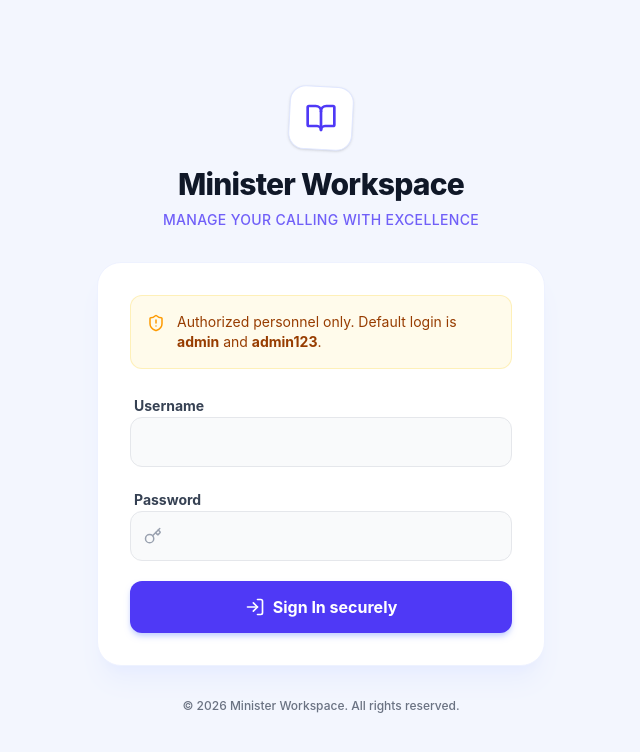
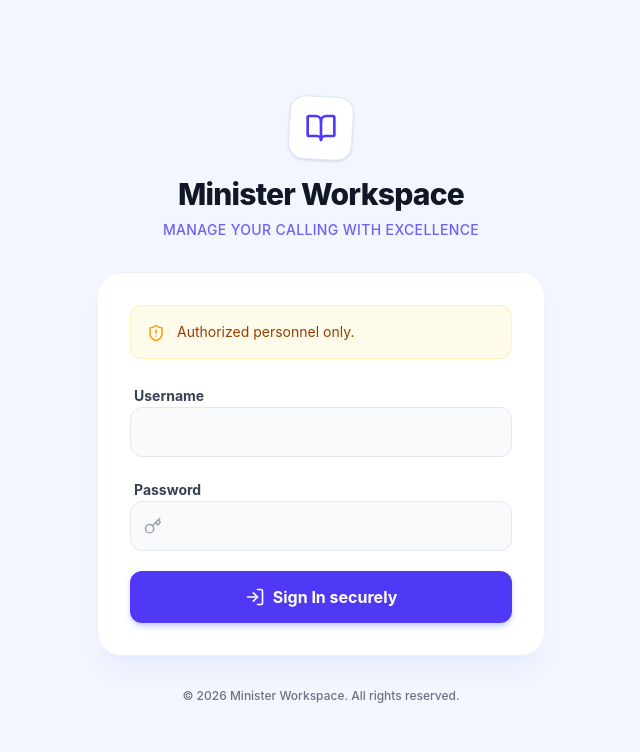
Before and after one commit to MarivanUG/minister-workspace, a React (Vite) app: page / in a window 1280 px wide. Shown: the top 752 px of the page, without its empty margins (319-959 px from the left). Built offline with nearby package versions, Linux system fonts and the light colour scheme; no server answers; the database is empty.

Commit message:
chore: remove default login hint from UI

```diff
--- a/src/components/Login.jsx
+++ b/src/components/Login.jsx
@@ -39,7 +39,7 @@ const Login = ({ onLogin }) => {
                     {/* Security Notice */}
                     <div className="bg-amber-50 rounded-xl p-4 border border-amber-200/50 mb-6 flex gap-3 text-amber-800 text-sm items-start">
                         <ShieldAlert className="shrink-0 mt-0.5 text-amber-500" size={18} />
-                        <p>Authorized personnel only. Default login is <strong>admin</strong> and <strong>admin123</strong>.</p>
+                        <p>Authorized personnel only.</p>
                     </div>
 
                     <form onSubmit={handleSubmit} className="space-y-5">
```
